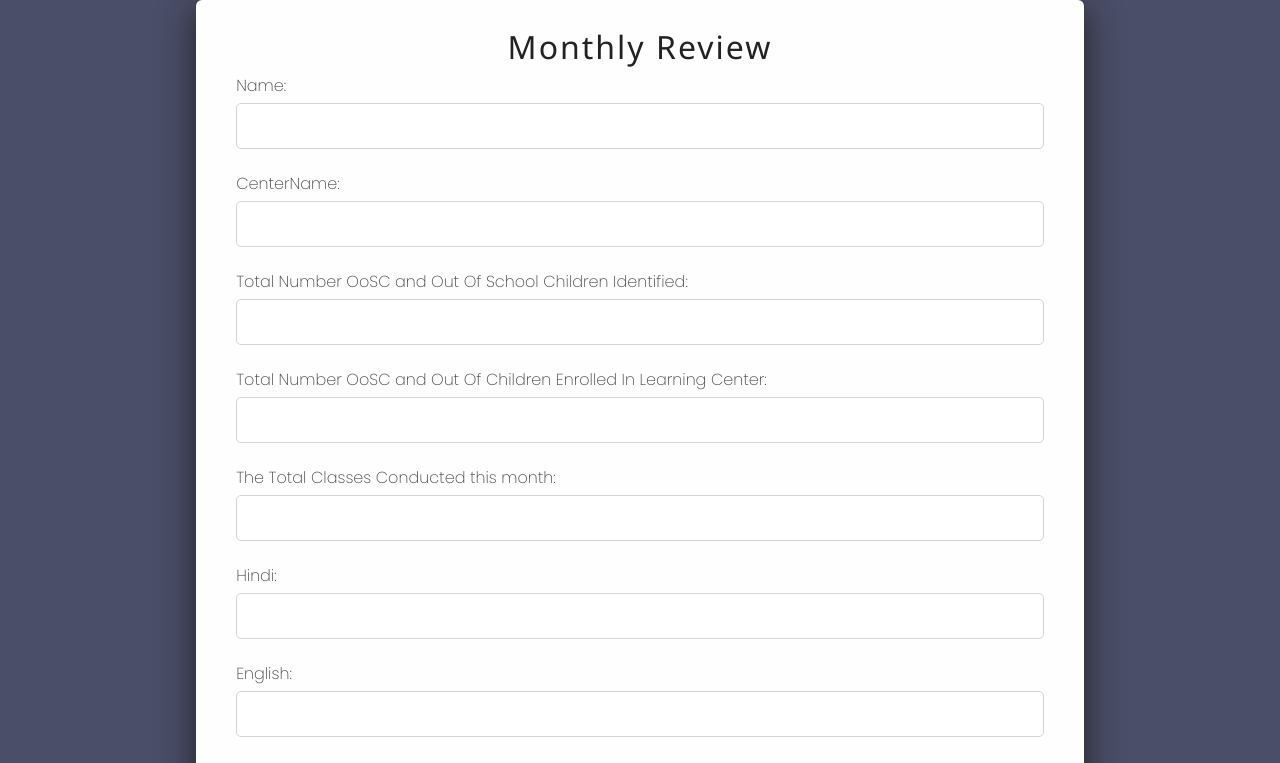
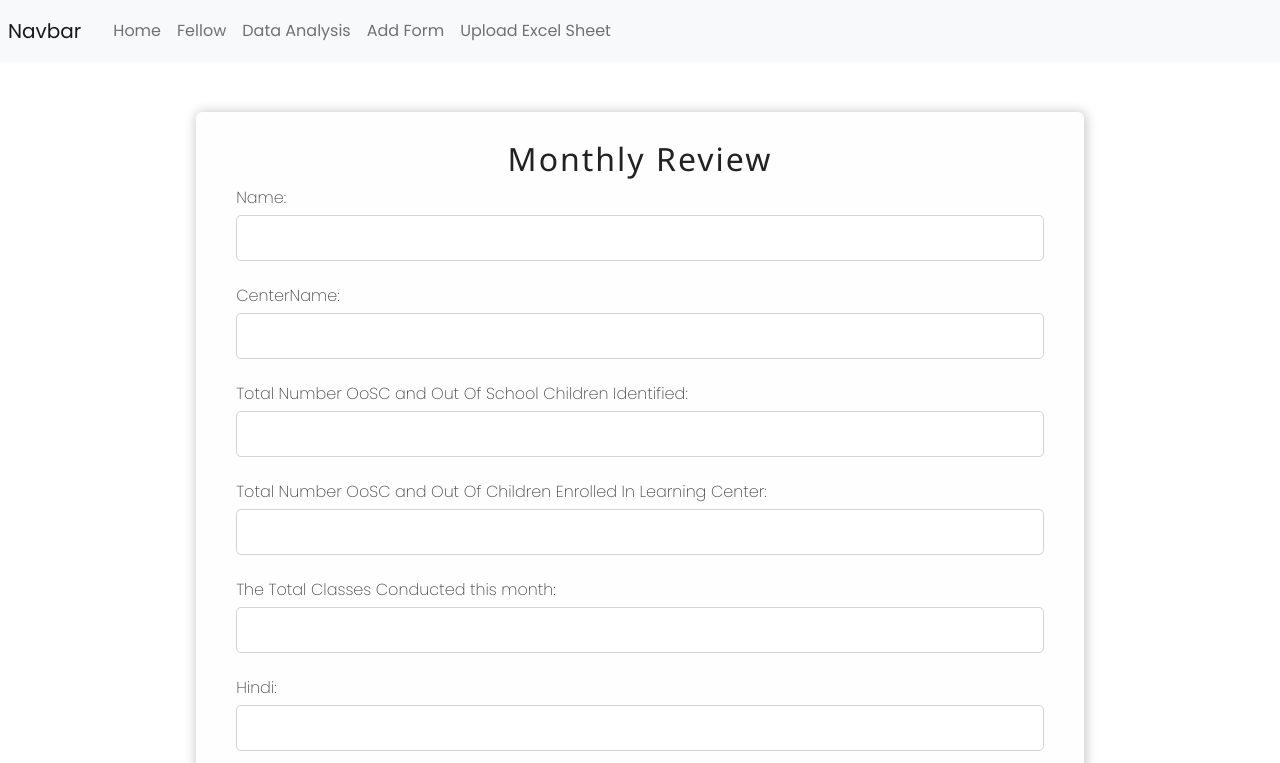
Before and after one commit to Periyakaruppan140202/cfg-hackathon, a React (Create React App) app in the folder frontend/: page /form in a window 1280 px wide. Shown: the top 763 px of the page. Built offline with nearby package versions, Linux system fonts and the light colour scheme.

Commit message:
changed design

```diff
--- a/frontend/src/App.css
+++ b/frontend/src/App.css
@@ -38,6 +38,6 @@
 }
 
 .cards {
-  box-shadow: 0px 6px 18px -4px rgba(0, 0, 0, 1);
+  box-shadow: 1px 1px 11px 2px rgb(0 0 0 / 20%);
   width: "18rem";
 }
--- a/frontend/src/App.js
+++ b/frontend/src/App.js
@@ -26,6 +26,8 @@ function App() {
         <Route path="/form" element={<Form />} />
         <Route path="/chart4" element={<Chart4 />} />
         <Route path="/fellowanalysis" element={<FellowAnalysis />} />
+        <Route path="/form" element={<Form />} />
+        <Route path="/upload" element={<Excel />} />
       </Routes>
     </BrowserRouter>
   );
--- a/frontend/src/components/NavBars.js
+++ b/frontend/src/components/NavBars.js
@@ -36,6 +36,16 @@ const NavBars = () => {
               Data Analysis
             </a>
           </li>
+          <li class="nav-item">
+            <a class="nav-link" href="/form">
+              Add Form
+            </a>
+          </li>
+          <li class="nav-item">
+            <a class="nav-link" href="/upload">
+              Upload Excel Sheet
+            </a>
+          </li>
         </ul>
       </div>
     </nav>
--- a/frontend/src/pages/Excel/Excel.js
+++ b/frontend/src/pages/Excel/Excel.js
@@ -1,26 +1,22 @@
 import React from "react";
-
-import './Excel.css'
-
-
+import NavBars from "../../components/NavBars";
+import "./Excel.css";
 
 const Excel = () => {
   const onChange = (e) => {
     let formData = new FormData();
     try {
-              formData.append('excelInput',e.target.files[0]);
+      formData.append("excelInput", e.target.files[0]);
       //console.log("10",e.FormData);
 
-
-              console.log(formData.get("excelInput"))
-            }
-            catch (err) {
+      console.log(formData.get("excelInput"));
+    } catch (err) {
       console.log("No file recieved");
     }
-
   };
   return (
     <>
+      <NavBars />
       <div className="A">
         <input className="input" type="file" onChange={onChange} />
       </div>
@@ -28,7 +24,4 @@ const Excel = () => {
   );
 };
 
-
-
-
 export default Excel;
--- a/frontend/src/pages/Form/Form.css
+++ b/frontend/src/pages/Form/Form.css
@@ -9,24 +9,27 @@
   flex-direction: column;
   justify-content: center;
   align-items: center;
-  background-color: #4A4E69;
+  background-color: white;
 }
 
 .fellowForm {
+  margin-top: 50px;
+  margin-bottom: 50px;
   display: flex;
   flex-direction: column;
   min-width: 100px;
   min-height: 400px;
   padding: 20px 40px 40px 40px;
   border-radius: 6px;
-  box-shadow: 0px 8px 36px #222;
+  box-shadow: 1px 1px 11px 2px rgb(0 0 0 / 20%);
   background-color: #fefefe;
 }
 
 .fellowForm > h1 {
   display: flex;
   justify-content: center;
-  font-family: "Segoe UI", "Ubuntu", "Roboto", "Open Sans", "Helvetica Neue", sans-serif;
+  font-family: "Segoe UI", "Ubuntu", "Roboto", "Open Sans", "Helvetica Neue",
+    sans-serif;
   font-size: 2em;
   font-weight: lighter;
   margin-top: 0.25em;
@@ -52,7 +55,8 @@ input {
   margin-bottom: 15px;
   width: 100%;
 }
-input, select {
+input,
+select {
   padding: 10px 10px;
   border-radius: 5px;
   border: 1px solid #d6d1d5;
@@ -75,19 +79,19 @@ button {
   cursor: pointer;
   margin-right: 0.25em;
   margin-top: 0.5em;
-  padding: 	0.938em;
+  padding: 0.938em;
   border: none;
   border-radius: 4px;
-  background-color: #22223B;
+  background-color: #22223b;
   color: #fefefe;
 }
 button:hover {
-  background-color: #4A4E69;
+  background-color: #4a4e69;
   color: #fefefe;
 }
 
 .error {
-  color:#db2269;
+  color: #db2269;
   font-size: 0.5em;
   display: relative;
 }
--- a/frontend/src/pages/Form/Form.js
+++ b/frontend/src/pages/Form/Form.js
@@ -1,7 +1,7 @@
 import React, { useState } from "react";
 import { getEndPoint, postEndPoint } from "../../request/request";
 import "./Form.css";
-
+import NavBars from "../../components/NavBars";
 export default function App() {
   const [loading, setIsLoading] = React.useState(false);
   const [errorMsg, setErrMsg] = React.useState(false);
@@ -96,6 +96,8 @@ export default function App() {
   }
 
   return (
+    <>
+      <NavBars />
       <body className="fellow">
         <form className="fellowForm">
           <h1>Monthly Review</h1>
@@ -335,8 +337,8 @@ export default function App() {
             />
           </label>
           <label>
-          Number of parents had one on one conversations with fellows during the
-          field visit:
+            Number of parents had one on one conversations with fellows during
+            the field visit:
             <input
               type="number"
               name="Number_of_parents_had_one_on_one_conversations_with_fellows_during_the_field_visit"
@@ -381,5 +383,6 @@ export default function App() {
           </button>
         </form>
       </body>
+    </>
   );
 }
```
Lines whose indentation alone changed are shown as unchanged.
